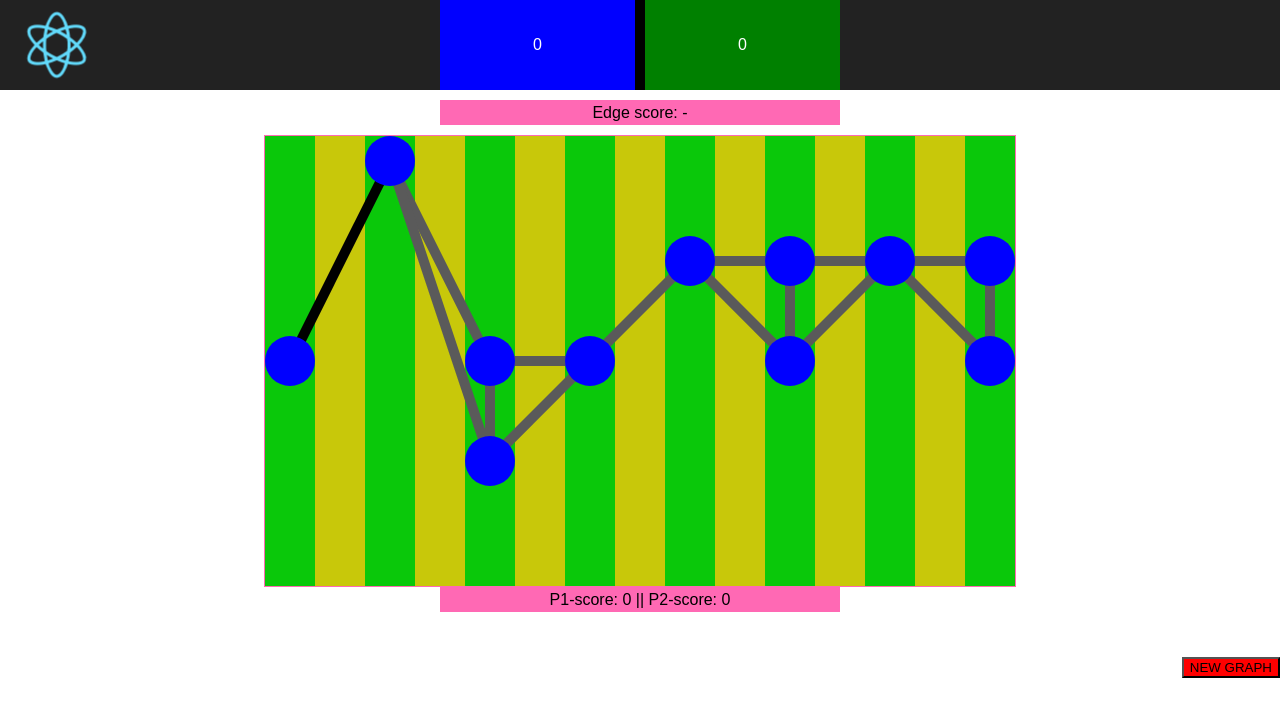
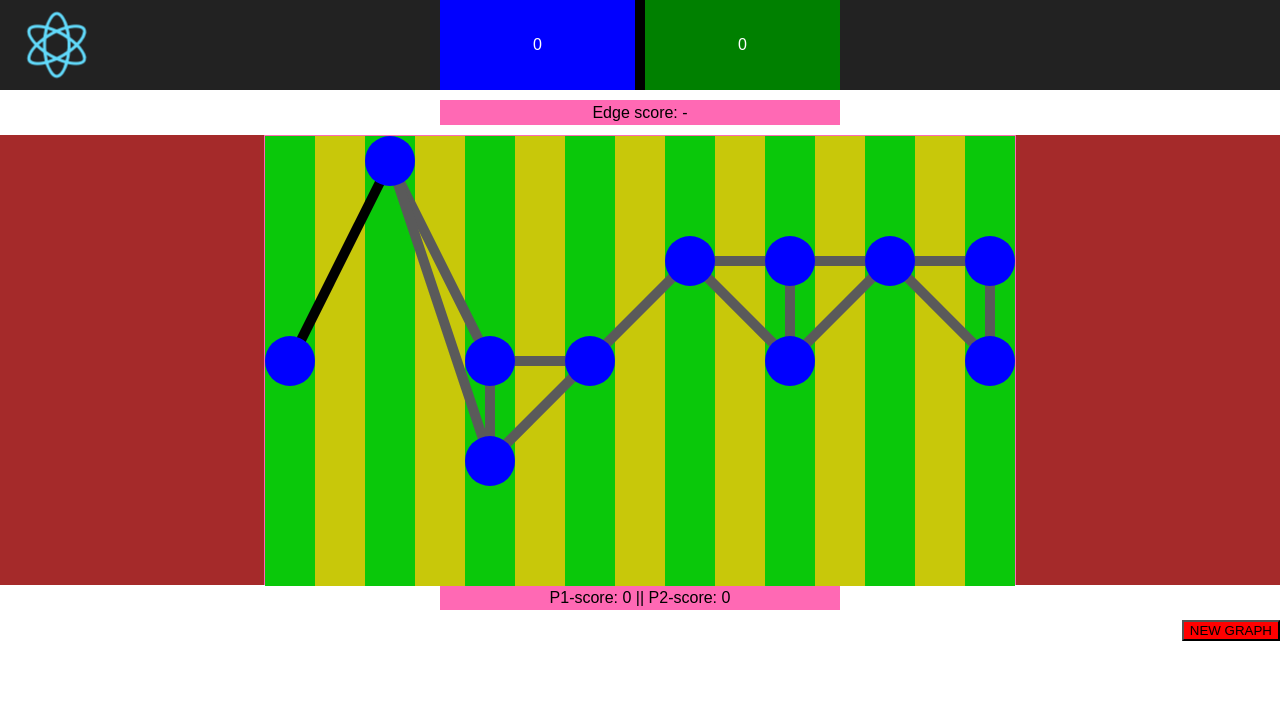
Before and after one commit to Schm000L/GraphGame, a React (Create React App) app: page / in a window 1280 px wide. Shown: the top 716 px of the page. Built offline with nearby package versions, Linux system fonts and the light colour scheme.

Commit message:
Error boc and more debug colors

```diff
--- a/src/components/grid.tsx
+++ b/src/components/grid.tsx
@@ -21,7 +21,6 @@ const BaseGrid = styled.div`
     flex-direction:column;
     width:${COLUMNS*BLOCKSIZE}px;
     padding:0;
-    margin:0 auto;
     text-align:center;
     border:1px solid hotpink;
 `
@@ -191,7 +190,7 @@ class Grid extends React.Component<GridProps,GridState> {
 
             return(
                 <>
-                <BaseGrid style={{width: 50*this.props.rows+''}}>
+                <BaseGrid style={{width: `${50*this.props.rows}`}}>
                     {toRender}
                     {this.renderEdges()}
                 </BaseGrid>
--- a/src/components/mainpage.tsx
+++ b/src/components/mainpage.tsx
@@ -4,7 +4,7 @@ import Grid from './grid';
 import EdgeScore from './edgescore'
 import RoundScore from './roundscore'
 import logo from '../logo.svg';
-import { ROWS, COLUMNS } from '../config'
+import { ROWS, COLUMNS, BLOCKSIZE } from '../config'
 import { Block, Edge, Node } from '../helpers/customtypes'
 
 
@@ -13,6 +13,7 @@ import { changeEdges, resetClaimedEdges,EdgeState } from '../state-management/ed
 import { changeNodes } from '../state-management/nodes'
 import { connect } from 'react-redux';
 import { RootState } from '../state-management/combiner';
+import { ErrorMessage} from '../state-management/error'
 
 /* TODO:
  * Move some logic from grid.tsx to mainpage
@@ -76,16 +77,33 @@ const P2GameScore = styled.div`
 const ErrBox = styled.div`
     box-sizing:border-box;
     margin:0 auto;
-    width:400px;
-    height:25px;
-    background:hotpink;
+    width:100px;
+    height:50px;
+    background:red;
     margin-bottom:10px;
-    visibility:hidden;
 `
 
-const ErrorBox = (props: {message: string}) => <ErrBox> {props.message} </ErrBox>
+const ErrorBox = (props: {message: ErrorMessage}) => {
+    if(props.message)
+        return <ErrBox> {props.message} </ErrBox>
+    else
+        return <></>
+    }
+const GameArea = styled.div`
+    display:flex;
+    flex-direction:row;
+    width:100 %;
+    height:${ROWS*BLOCKSIZE}px;
+`
 
-
+const Container = styled.div`
+    width:${(1920 - COLUMNS*BLOCKSIZE) / 2}px;
+    height: inherit;
+    background:brown;
+    display:flex;
+    justify-content: center;
+    align-items:center;
+`
 
 const Header = (props: {p1score: number, p2score:number} ) => {
     return (
@@ -102,7 +120,8 @@ const Header = (props: {p1score: number, p2score:number} ) => {
 const mapStateToProps = (state: RootState) => {
     return {
       grid: state.gridReducer.grid,
-      edgeReducer: state.edgeReducer
+      edgeReducer: state.edgeReducer,
+      errorMessage: state.errorReducer.errorMessage
     }
   }
 
@@ -128,7 +147,8 @@ interface MainPageProps extends StateProps, DispatchProps {
 
 interface StateProps {
     grid: Block[][],
-    edgeReducer: EdgeState
+    edgeReducer: EdgeState,
+    errorMessage: ErrorMessage
 }
 
 interface DispatchProps {
@@ -274,9 +294,14 @@ class MainPage extends React.Component<MainPageProps, MainPageState> {
                 <>
                     <Header p1score={this.state.p1Score} p2score={this.state.p2Score} />
                     <EdgeScore />
-                    <Grid gameScoreUpdate={this.gameScoreUpdate} rows={ROWS} columns={COLUMNS} nodes={this.nodes}/>
+                    <GameArea>
+                        <Container>
+                        <ErrorBox message={this.props.errorMessage}/>
+                        </Container>
+                        <Grid gameScoreUpdate={this.gameScoreUpdate} rows={ROWS} columns={COLUMNS} nodes={this.nodes}/>
+                        <Container/>
+                    </GameArea>
                     <RoundScore/>
-                    <ErrorBox message={'Yay'}/>
                     <ResetButton style={this.resetStyle} onClick={this.resetGrid}>NEW GRAPH</ResetButton>
                 </>
             )
--- a/src/state-management/combiner.ts
+++ b/src/state-management/combiner.ts
@@ -3,17 +3,20 @@ import {GridState, gridReducer} from './grid'
 import { EdgeState, edgeReducer} from './edges'
 import { NodeState, nodeReducer} from './nodes'
 import { HoveredState, hoveredReducer} from './hovered'
+import { ErrorState, errorReducer} from './error'
 
 export interface RootState {
     gridReducer: GridState,
     edgeReducer: EdgeState,
     nodeReducer: NodeState,
     hoveredReducer: HoveredState
+    errorReducer: ErrorState
 }
 
 export const rootReducer: Reducer<RootState>  = combineReducers( {
     gridReducer,
     edgeReducer,
     nodeReducer,
-    hoveredReducer
+    hoveredReducer,
+    errorReducer
 })
--- /dev/null
+++ b/src/state-management/error.ts
@@ -0,0 +1,34 @@
+import {Action, Reducer} from 'redux'
+
+export type ErrorMessage = string|undefined
+
+const intialState: ErrorState = {
+    errorMessage: undefined,
+}
+
+export interface ErrorState {
+    errorMessage: ErrorMessage
+}
+
+const UPDATE_ERROR_MESSAGE = "UPDATE_ERROR_MESSAGE"
+
+export interface errorAction extends Action, updateErrorAction {}
+
+export interface updateErrorAction {
+    errorMessage: ErrorMessage
+}
+
+
+export const updateError = (errorMessage: ErrorMessage) => ({
+        type: UPDATE_ERROR_MESSAGE,
+        errorMessage: errorMessage
+})
+
+export const errorReducer: Reducer<ErrorState> = (state: ErrorState=intialState, action:errorAction) => {
+    switch(action.type) {
+        case UPDATE_ERROR_MESSAGE:
+            return Object.assign({}, state, {errorMessage:action.errorMessage})
+        default:
+            return state
+    }
+}
```
